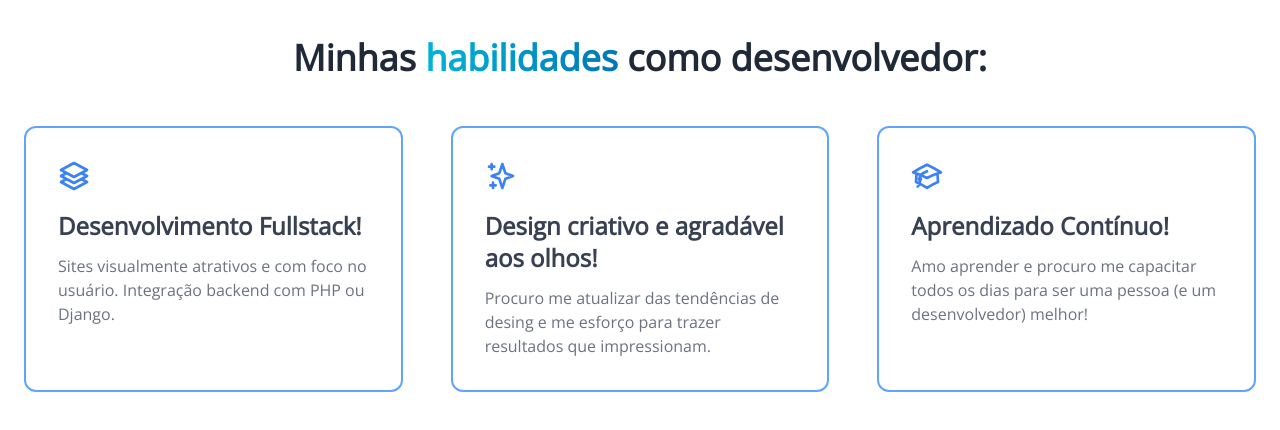
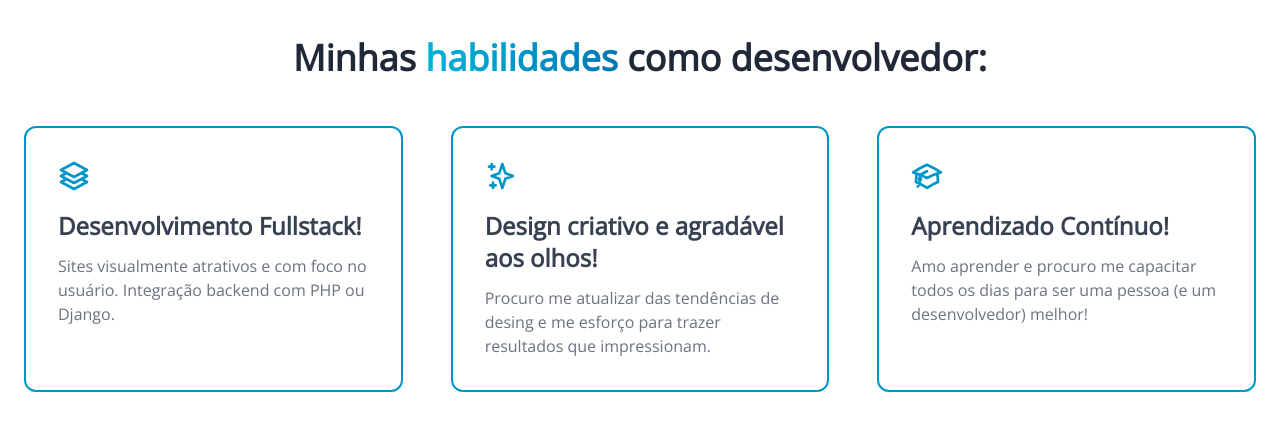
Before and after one commit to garzuze/garzuze.github.io, a plain HTML site: page novo.html in a window 1280 px wide. Shown: the part 706-1136 px from the top of the page. Drawn offline with nearby package versions, Linux system fonts and the light colour scheme.

Commit message:
Animações js com aos + cores
Muito interessante essa biblioteca! Extremamente fácil de usar e produz uns efeitos muito bacanas.
Além disso dei uma refatorada nas cores da página de feature para combinar mais com a paleta de cores escolhida para o projeto.

```diff
--- a/novo.html
+++ b/novo.html
@@ -7,6 +7,7 @@
     <title>Lucas Garzuze Cordeiro</title>
     <script src="https://cdn.tailwindcss.com"></script>
     <link rel="stylesheet" type="text/css" href="estilo_novo.css">
+    <link href="https://unpkg.com/aos@2.3.1/dist/aos.css" rel="stylesheet">
     <script src="js_novo.js"></script>
 </head>
 
@@ -92,14 +93,14 @@
     <!-- Coisas que eu faço -->
     <div class="features h-96" id="sobre-mim">
         <section class="bg-white">
-            <div class="feature-title container px-6 py-10 mx-auto">
+            <div data-aos="fade-down" class="feature-title container px-6 py-10 mx-auto">
                 <h1 class="text-3xl font-semibold text-gray-800 text-center lg:text-4xl">
                     Minhas <span class="text-transparent bg-clip-text bg-gradient-to-r to-[#0077b6] from-[#00b4d8]">
                         habilidades</span> como desenvolvedor:</h1>
 
                 <div class="grid grid-cols-1 gap-8 mt-8 xl:mt-12 xl:gap-12 md:grid-cols-2 xl:grid-cols-3">
-                    <div class="full-stack p-8 space-y-3 border-2 border-blue-400 rounded-xl">
-                        <span class="inline-block text-blue-500">
+                    <div data-aos="fade-right" data-aos-duration="1000" class="full-stack p-8 space-y-3 border-2 border-[#0096c7] rounded-xl">
+                        <span class="inline-block text-[#0096c7]">
                             <svg xmlns="http://www.w3.org/2000/svg" class="w-8 h-8" fill="none" viewBox="0 0 24 24"
                                 stroke="currentColor">
                                 <path stroke-linecap="round" stroke-linejoin="round" stroke-width="2"
@@ -117,8 +118,8 @@
                         </p>
                     </div>
 
-                    <div class="creative p-8 space-y-3 border-2 border-blue-400 rounded-xl">
-                        <span class="inline-block text-blue-500">
+                    <div data-aos="fade-right" data-aos-duration="1000" class="creative p-8 space-y-3 border-2 border-[#0096c7] rounded-xl">
+                        <span class="inline-block text-[#0096c7]">
                             <svg xmlns="http://www.w3.org/2000/svg" class="w-8 h-8" fill="none" viewBox="0 0 24 24"
                                 stroke="currentColor">
                                 <path stroke-linecap="round" stroke-linejoin="round" stroke-width="2"
@@ -136,8 +137,8 @@
                         </p>
                     </div>
 
-                    <div class="learning p-8 space-y-3 border-2 border-blue-400  rounded-xl">
-                        <span class="inline-block text-blue-500">
+                    <div data-aos="fade-right" data-aos-duration="1000" class="learning p-8 space-y-3 border-2 border-[#0096c7]  rounded-xl">
+                        <span class="inline-block text-[#0096c7]">
                             <svg xmlns="http://www.w3.org/2000/svg" class="w-8 h-8" fill="none" viewBox="0 0 24 24"
                                 stroke="currentColor">
                                 <path stroke-linecap="round" stroke-linejoin="round" stroke-width="2"
@@ -161,8 +162,11 @@
 
 
     </div>
-    </div>
     <script src="https://cdnjs.cloudflare.com/ajax/libs/flowbite/1.8.1/flowbite.min.js"></script>
+    <script src="https://unpkg.com/aos@2.3.1/dist/aos.js"></script>
+    <script>
+        AOS.init();
+      </script>
 </body>
 
 </html>
```
